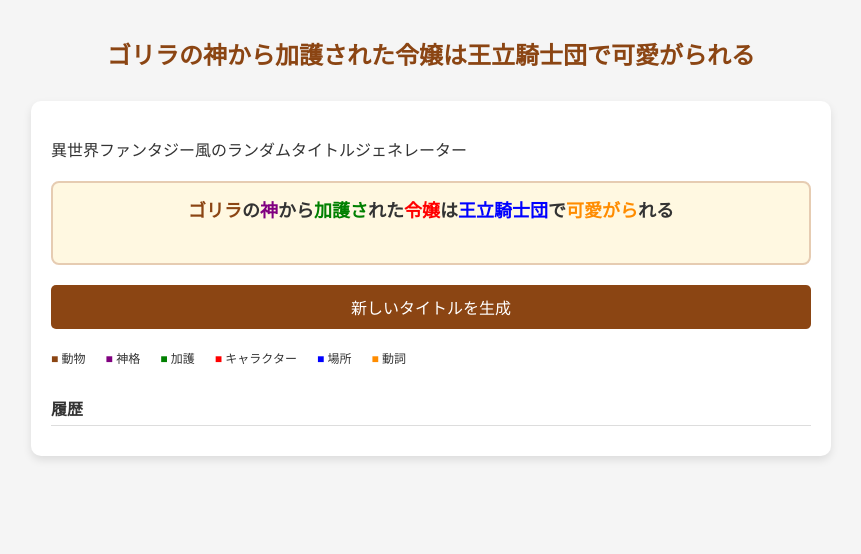
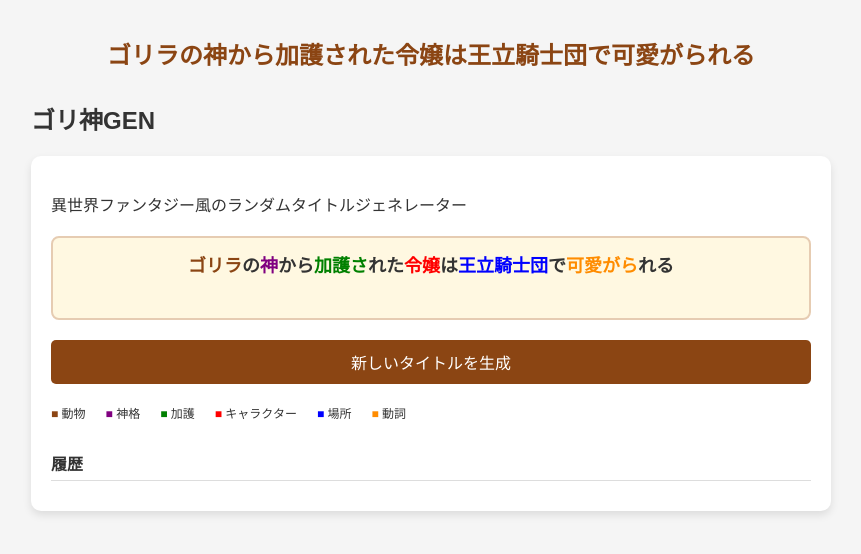
Before and after one commit to firemio/gorilla-no-kami-kara-kago-sareta-reijou-ha-ouritsukishidan-de-kawaigarareru, a plain HTML site: page index.html in a window 1280 px wide. Shown: the whole page, without its empty margins (209-1070 px from the left). Drawn offline with Linux system fonts and the light colour scheme.

```diff
--- a/index.html
+++ b/index.html
@@ -106,6 +106,7 @@
 </head>
 <body>
     <h1>ゴリラの神から加護された令嬢は王立騎士団で可愛がられる</h1>
+    <h2>ゴリ神GEN</h2>
 
     <div class="container">
         <p>異世界ファンタジー風のランダムタイトルジェネレーター</p>
```
